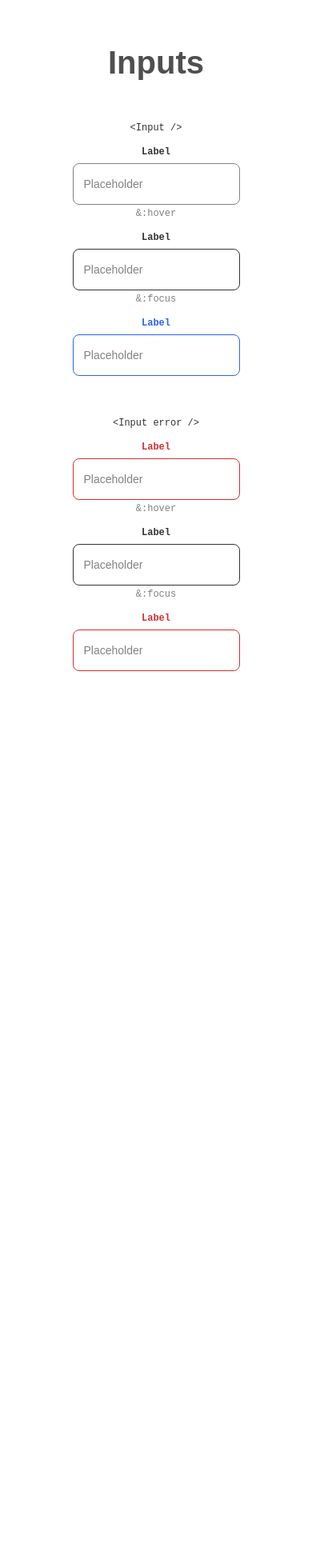
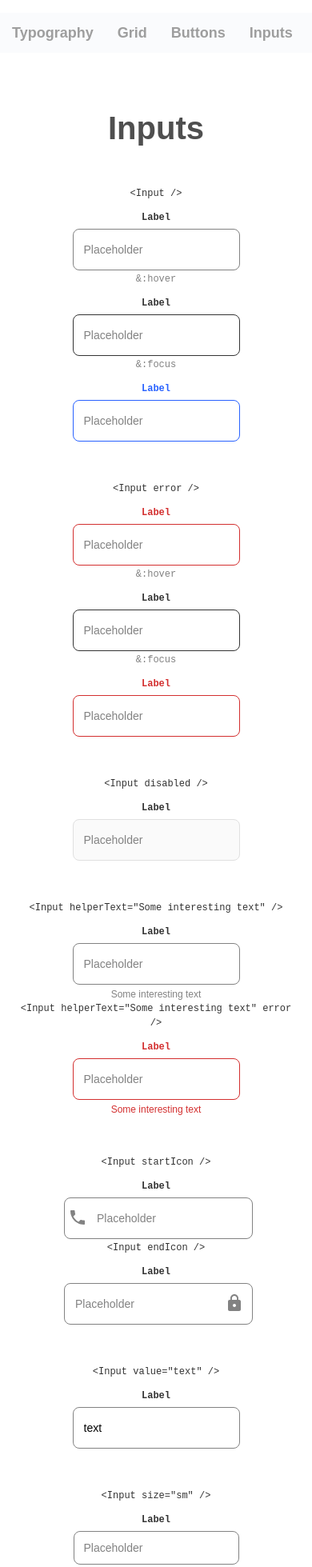
Before and after one commit to tahmid-ul/react-reusable-ui-components, a React (Create React App) app: page /inputs in a window 390 px wide. Shown: the top 1959 px of the page at 80% size. Before the commit the page ends 844 px from the top, so only its background shows below. Built offline with nearby package versions, Linux system fonts and the light colour scheme.

Commit message:
finishing touches

```diff
--- a/src/App.css
+++ b/src/App.css
@@ -58,11 +58,24 @@
 }
 
 @media only screen and (max-width: 800px) {
+  .App {
+    display: block;
+  }
   .Sidebar {
-    display: none;
+    padding: 0;
   }
   .App__contents {
     padding: 3.5rem 1.5rem 0 1.5rem;
     text-align: center;
   }
+  .Sidebar ul {
+    display: flex;
+  }
+  .Sidebar ul li {
+    margin: 15px;
+  }
+  .Sidebar ul .logo,
+  .sidebar__footer {
+    display: none;
+  }
 }
--- a/src/App.js
+++ b/src/App.js
@@ -66,7 +66,6 @@
             </a>
           </div>
         </div>
-
         <div className="App__contents">
           <Switch>
             {routes.map((route, index) => (
--- a/src/components/Input/InputUI.css
+++ b/src/components/Input/InputUI.css
@@ -74,6 +74,11 @@
   margin-top: 5px;
 }
 
+.icon__wrapper {
+  position: relative;
+  width: 230px;
+}
+
 .input__icon {
   padding: 5px;
   color: #828282;
@@ -82,13 +87,13 @@
 }
 
 .start__icon {
-  top: 65px;
-  left: 5px;
+  top: 15%;
+  left: 0;
 }
 
 .end__icon {
-  top: 65px;
-  right: 90px;
+  top: 15%;
+  right: 0;
 }
 
 /******************************************************
@@ -136,7 +141,7 @@
   .input__wrap {
     width: 100%;
   }
-  .end__icon {
-    right: 55px;
+  .icon__wrapper {
+    margin: auto;
   }
 }
--- a/src/components/Input/InputUI.js
+++ b/src/components/Input/InputUI.js
@@ -67,12 +67,17 @@
     >
       <Description text={description} color={setDescColor} />
       <Label text={label} color={setLabelColor} />
+      <div className="icon__wrapper">
         {startIcon ? (
           <span className="input__icon start__icon">{startIcon}</span>
         ) : (
           ""
         )}
-      {endIcon ? <span className="input__icon end__icon">{endIcon}</span> : ""}
+        {endIcon ? (
+          <span className="input__icon end__icon">{endIcon}</span>
+        ) : (
+          ""
+        )}
         <Component
           type={type}
           name={name}
@@ -90,6 +95,7 @@
           placeholder={placeholder}
           {...props}
         />
+      </div>
       {helperText ? (
         <HelperText text={helperText} color={setHelperColor} />
       ) : (
```
Also changed, not shown: 2 other files (tests, documents, lock files or other folders). Lines whose indentation alone changed are shown as unchanged.
